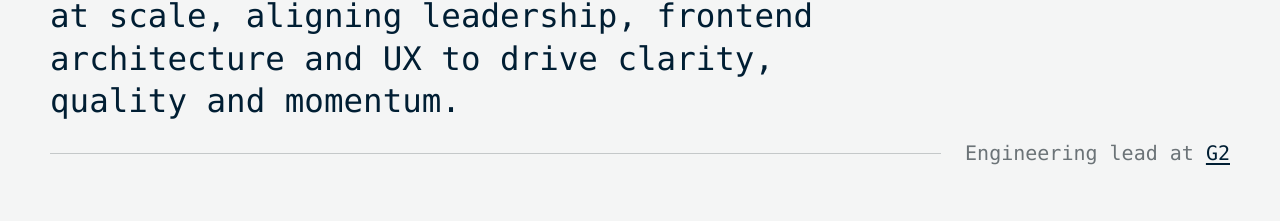
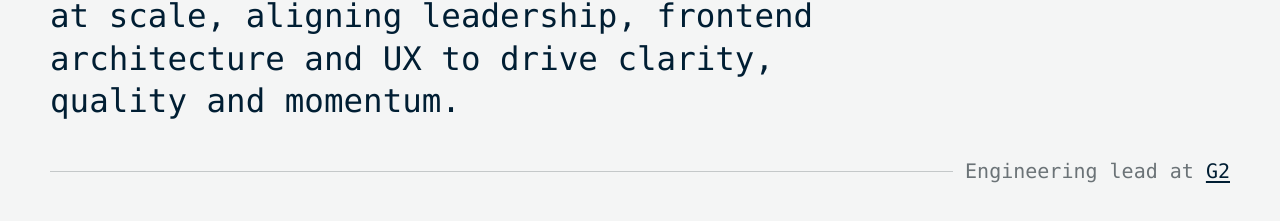
Before and after one commit to rudeayelo/rude.im, an Astro site: page / in a window 1280 px wide. Shown: the part 263-484 px from the top of the page. Built offline with nearby package versions, Linux system fonts and the light colour scheme; Astro itself is replaced by a stand-in of ours; a web font is replaced by a local one.

Commit message:
style: tune role spacing

```diff
--- a/src/pages/index.astro
+++ b/src/pages/index.astro
@@ -201,8 +201,8 @@ const pageDescription =
   .role {
     display: flex;
     align-items: center;
-    gap: clamp(16px, 2vw, 24px);
-    margin: 18px 0 0;
+    gap: clamp(8px, 1vw, 12px);
+    margin: 36px 0 0;
     color: var(--text-muted);
     font-size: clamp(0.9rem, 1.6vw, 1.25rem);
     font-weight: 350;
```
